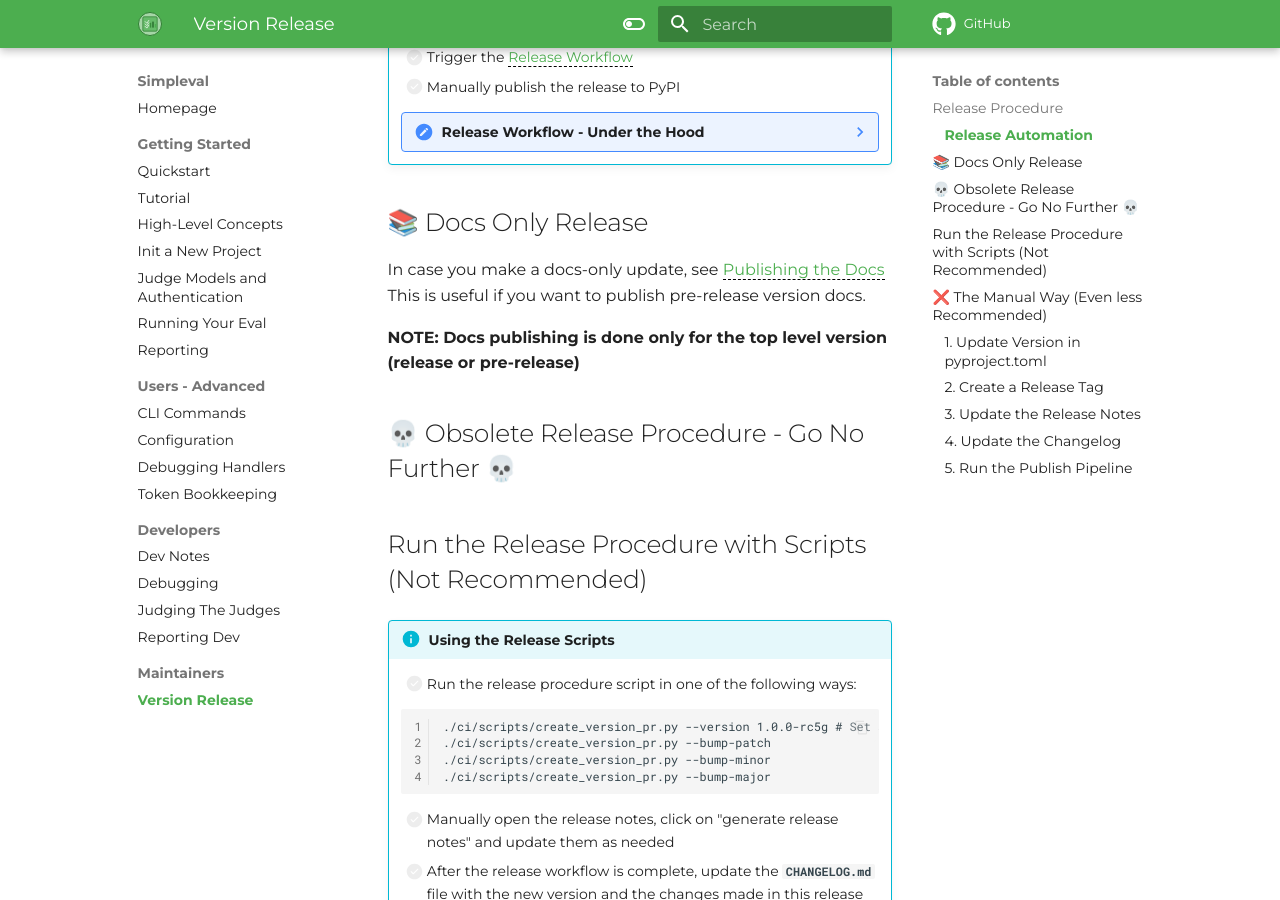
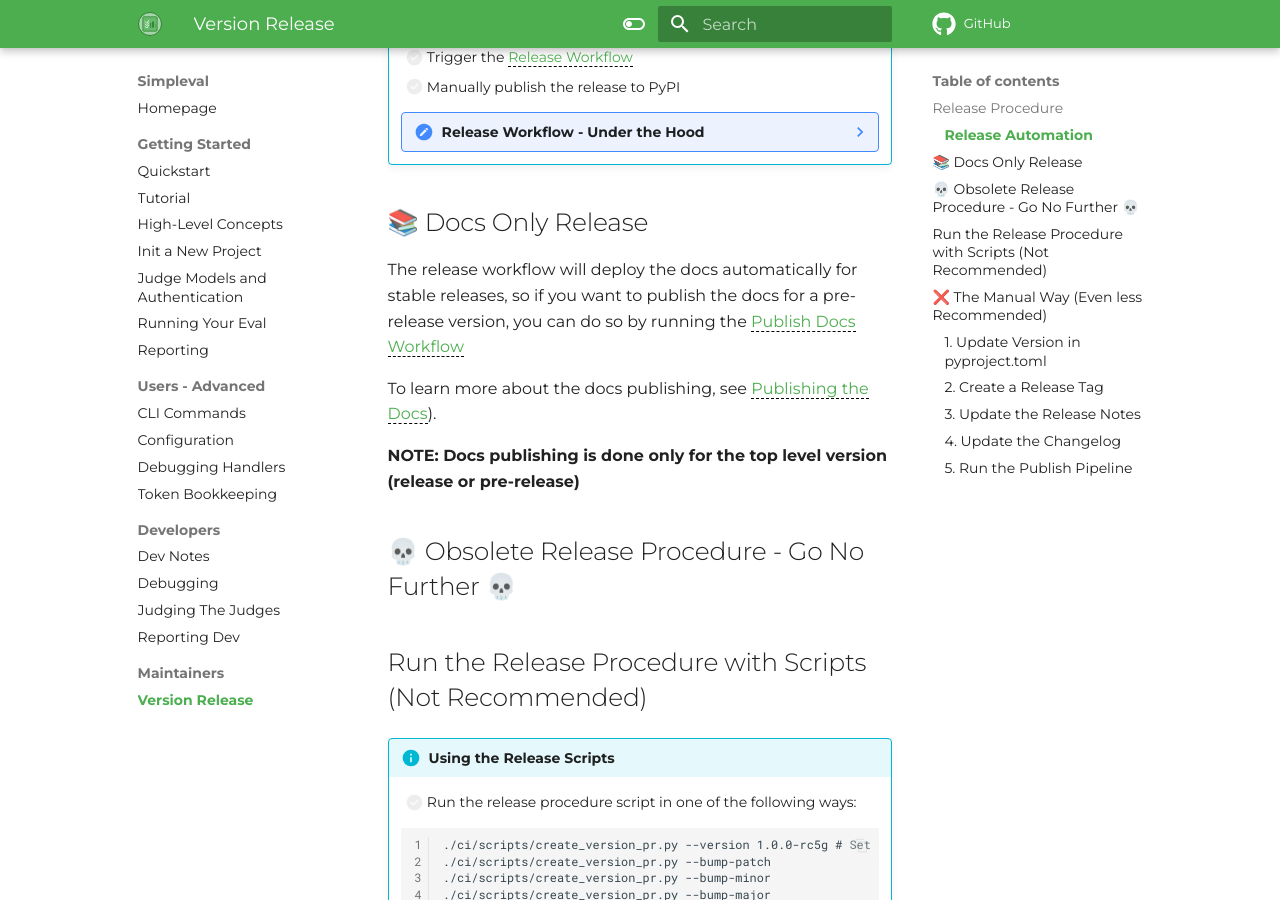
Before and after one commit to cyberark/simple-llm-eval, an MkDocs documentation site: the page built from docs/maintainers/version-release.md, in a window 1280 px wide and 900 px high, scrolled down 1100 px. Built offline with MkDocs 1.6.1 and Material for MkDocs 9.7.7, drawn with Linux system fonts in a browser that asks for light colours; comment, search, counter and statistics services are not loaded; the version menu is left out.

Commit message:
chore: Update docs publishing notes (#185)

```diff
--- a/docs/maintainers/version-release.md
+++ b/docs/maintainers/version-release.md
@@ -41,7 +41,6 @@
     - [ ] Wait for the [version tag creation workflow](https://github.com/cyberark/simple-llm-eval/actions/workflows/create-tags-for-release.yml){target="_blank"} to complete
     - [ ] Trigger the [Release Workflow](https://github.com/cyberark/simple-llm-eval/actions/workflows/release.yml){target="_blank"}
     - [ ] Manually publish the release to PyPI
-
     ???- note "Release Workflow - Under the Hood"
 
         Since operations done with internal tokens will not by default trigger workflows, the [Release](https://github.com/cyberark/simple-llm-eval/actions/workflows/ci.yml) workflow is triggered manually.
@@ -55,8 +54,9 @@
         - Publish the docs in case of release version (pre-release versions will not publish the docs)
 
 ## 📚 Docs Only Release
-In case you make a docs-only update, see [Publishing the Docs](../developers/dev-notes.md/#publishing-the-docs)
-This is useful if you want to publish pre-release version docs.
+The release workflow will deploy the docs automatically for stable releases, so if you want to publish the docs for a pre-release version, you can do so by running the [Publish Docs Workflow](https://github.com/cyberark/simple-llm-eval/actions/workflows/docs-release.yml)
+
+To learn more about the docs publishing, see [Publishing the Docs](../developers/dev-notes.md/#publishing-the-docs)).
 
 **NOTE: Docs publishing is done only for the top level version (release or pre-release)**
 
```
